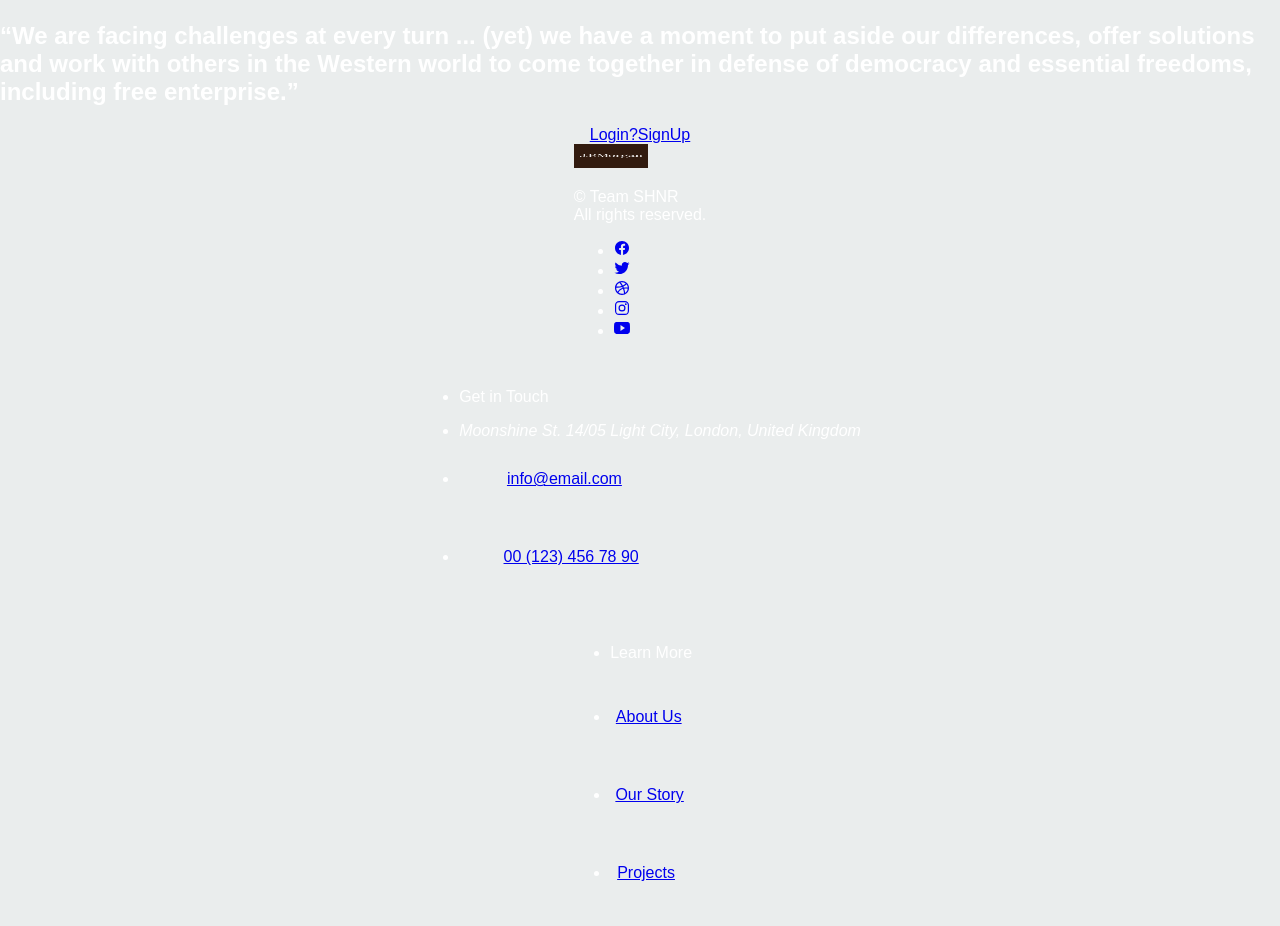
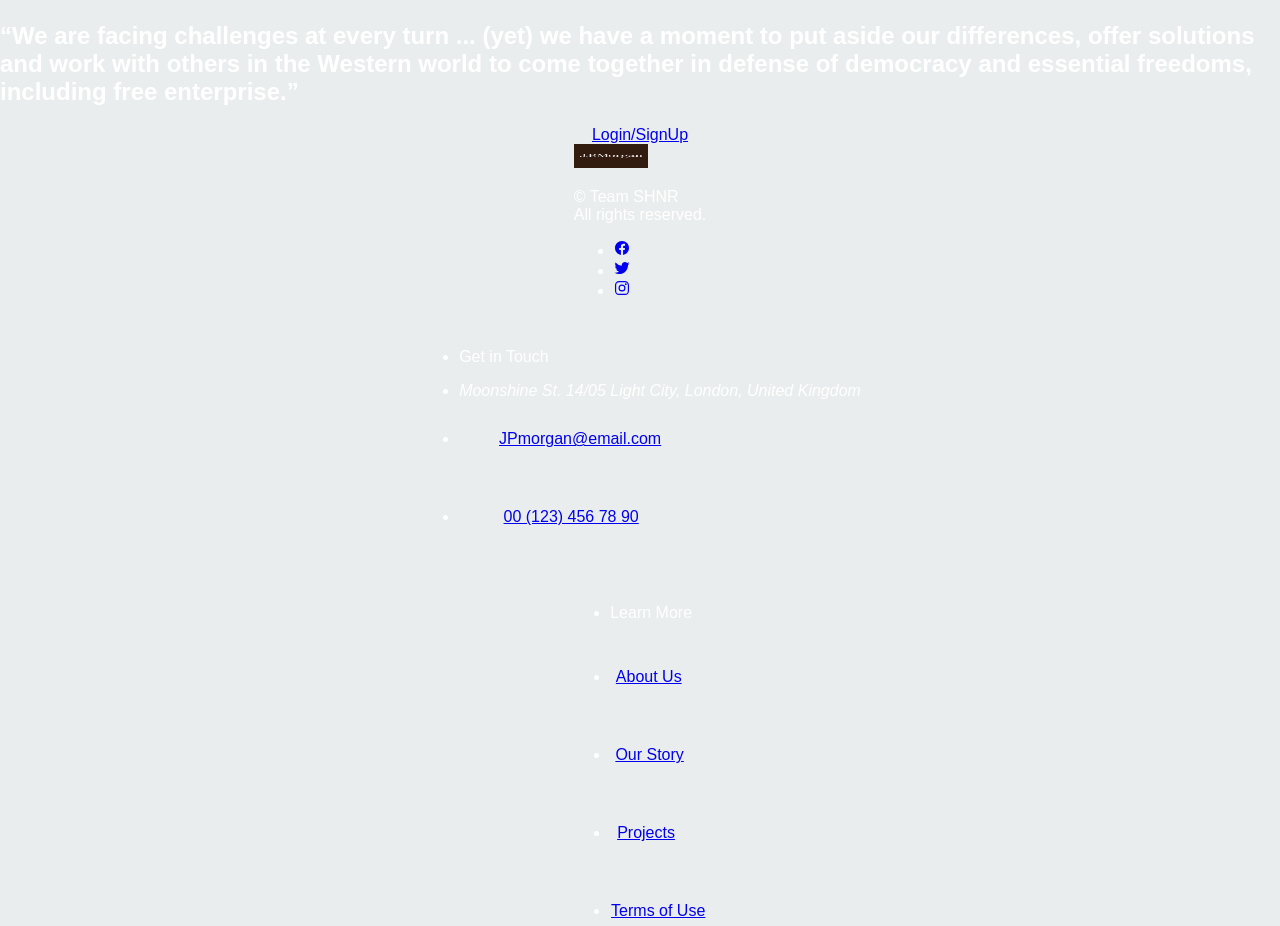
Before and after one commit to saadhussain01306/Company-profiles, a plain HTML site: page JP Morgan/index.html in a window 1280 px wide. Shown: the part 7660-8586 px from the top of the page. Drawn offline with nearby package versions, Linux system fonts and the light colour scheme; files that its build step writes are made by us from their sources; files whose address does not match are found by name.

Commit message:
Update index.html

```diff
--- a/JP Morgan/index.html
+++ b/JP Morgan/index.html
@@ -748,7 +748,7 @@ Approximately 2,400 established industry leaders, emerging fast-growth companies
           </h2>
 
 
-          <a href="#" class="btn btn-primary">Login?SignUp</a>
+          <a href="#" class="btn btn-primary">Login/SignUp</a>
 
         </div>
 
@@ -781,34 +781,26 @@ Approximately 2,400 established industry leaders, emerging fast-growth companies
         <ul class="social-list">
 
           <li>
-            <a href="#" class="social-link">
+            <a href="https://www.facebook.com/jpmorganchase/" class="social-link">
               <ion-icon name="logo-facebook"></ion-icon>
             </a>
           </li>
 
           <li>
-            <a href="#" class="social-link">
+            <a href="https://twitter.com/jpmorgan?ref_src=twsrc%5Egoogle%7Ctwcamp%5Eserp%7Ctwgr%5Eauthor" class="social-link">
               <ion-icon name="logo-twitter"></ion-icon>
             </a>
           </li>
 
-          <li>
-            <a href="#" class="social-link">
-              <ion-icon name="logo-dribbble"></ion-icon>
-            </a>
-          </li>
+
 
           <li>
-            <a href="#" class="social-link">
+            <a href="https://www.instagram.com/jpmorgan/?hl=en" class="social-link">
               <ion-icon name="logo-instagram"></ion-icon>
             </a>
           </li>
 
-          <li>
-            <a href="#" class="social-link">
-              <ion-icon name="logo-youtube"></ion-icon>
-            </a>
-          </li>
+
 
         </ul>
 
@@ -827,7 +819,7 @@ Approximately 2,400 established industry leaders, emerging fast-growth companies
         </li>
 
         <li>
-          <a href="mailto:info@email.com" class="footer-link">info@email.com</a>
+          <a href="mailto:info@email.com" class="footer-link">JPmorgan@email.com</a>
         </li>
 
         <li>
```
